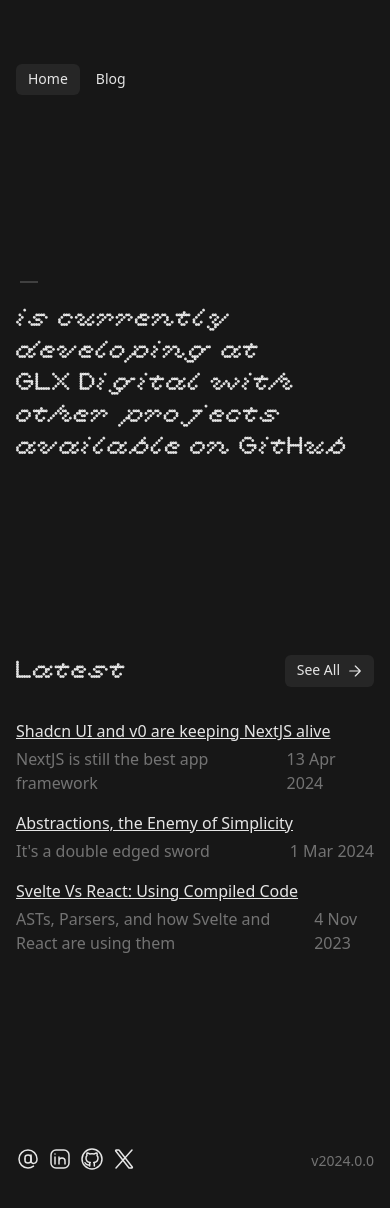
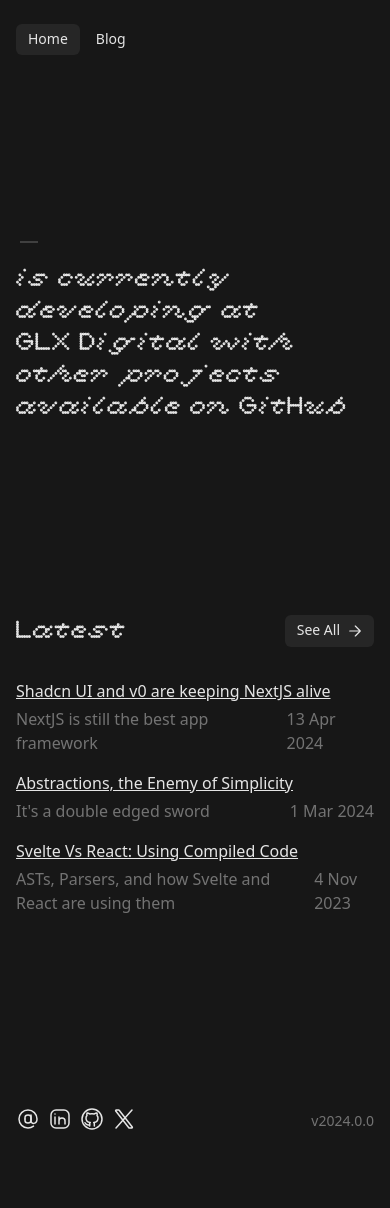
Before and after one commit to westbrookdaniel/website, an Eleventy site: page src/index.njk in a window 390 px wide. After the commit the page ends 1155 px from the top, so only its background shows below. Built offline with nearby package versions, Linux system fonts and the light colour scheme; Eleventy itself is replaced by a stand-in of ours; files that its build step writes are made by us from their sources.

Commit message:
Update responsive header/footer

```diff
--- a/_includes/footer.njk
+++ b/_includes/footer.njk
@@ -1,4 +1,4 @@
-<footer class="py-16 relative max-w-[90ch] mx-auto w-full">
+<footer class="pb-6 sm:pb-8 lg:pb-16 pt-16 relative max-w-[90ch] mx-auto w-full">
 	<div class="side-p w-full flex justify-between items-end">
     <div class="flex gap-2">
       <a href="mailto:westy12dan@gmail.com" aria-label="Email">
--- a/_includes/header.njk
+++ b/_includes/header.njk
@@ -1,4 +1,4 @@
-<header class="py-16 relative max-w-[90ch] mx-auto w-full">
+<header class="pt-6 sm:pt-8 lg:pt-16 pb-16 relative max-w-[90ch] mx-auto w-full">
 	<div class="side-p flex w-full">
 		<nav class="flex gap-1 flex-1">
         	<a class="button{% if page.url === "/" %} active{% endif %}" href="/" preload="mouseover">Home</a>
```
